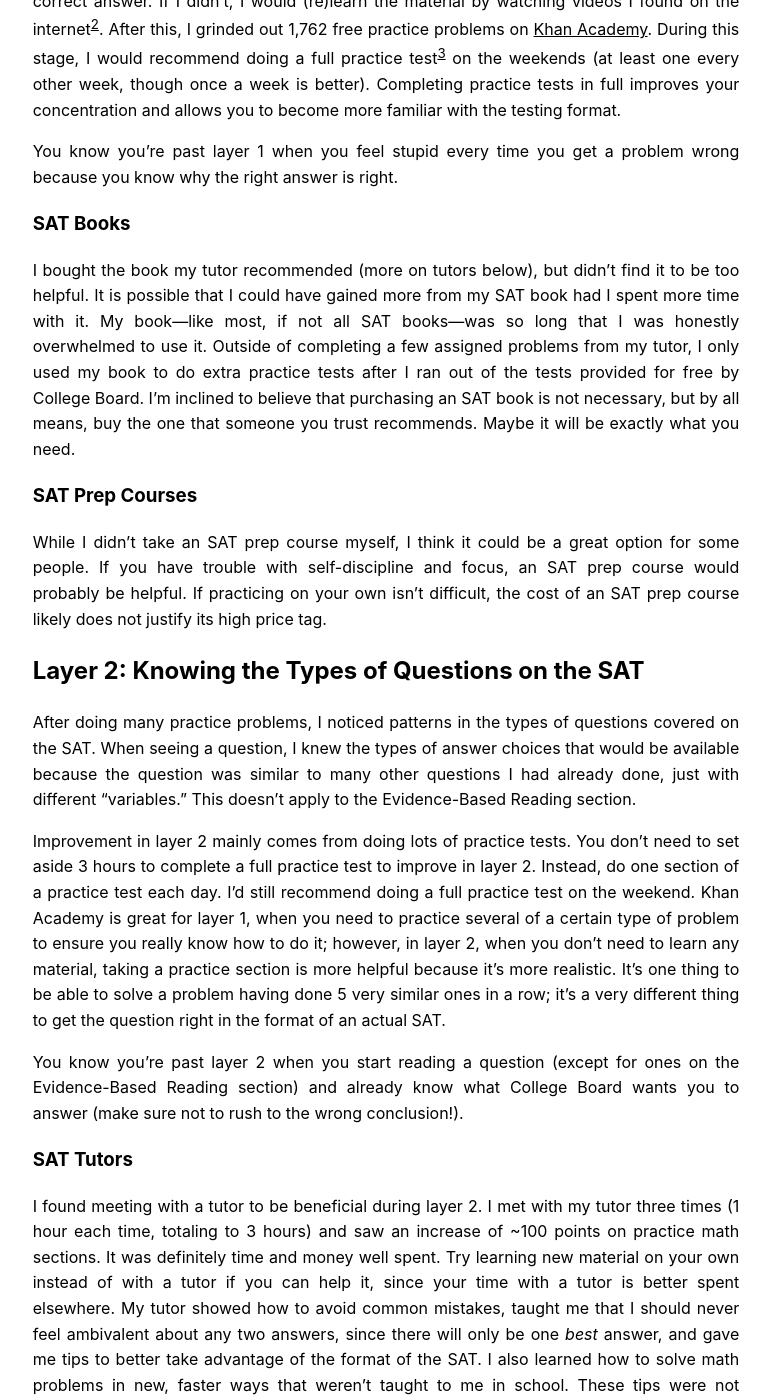
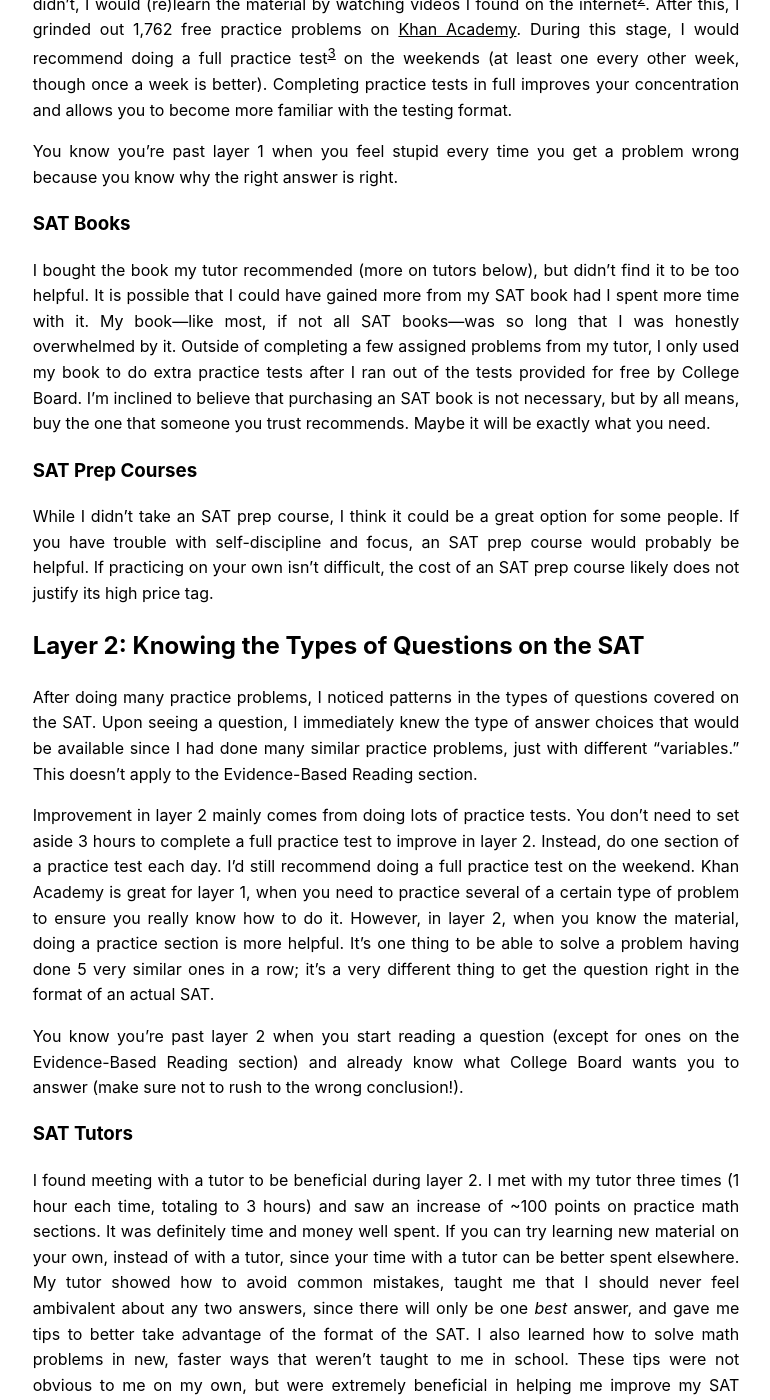
Before and after one commit to JonathanBuchh/buchh.org, a Jekyll site: the page built from _posts/2022-01-05-sat.md, in a window 1280 px wide and 1400 px high, scrolled down 880 px. Shown: the whole window, without its empty margins (254-1024 px from the left). Built offline with Jekyll 4.4.1, drawn with Linux system fonts in a browser that asks for light colours; some of the changed text lies outside the part shown.

Commit message:
Make small working changes

```diff
--- a/_posts/2022-01-05-sat.md
+++ b/_posts/2022-01-05-sat.md
@@ -3,51 +3,51 @@
 description: How I Gained 250+ Points and Scored in the 99<sup>th</sup> Percentile
 permalink: sat
 ---
-When I first started studying for the SAT, I felt lost. I didn't know what books I should be purchasing, which practice tests I should taking, or how much I should be studying. I thought it would be helpful for me (a high school Junior) to document my SAT studying techniques—even if it will only be helpful for my sister, who will be taking the SAT in the next couple of years (as long as it is still a relevant metric). By no means am I saying my method will work for you or that it is the best way to study for the SAT, but it could be of use to some, since it helped me gain 250+ points from my first practice test in August 2021 (85<sup>th</sup> percentile) to the December 2021 SAT (99<sup>th</sup> percentile). I don't say this to gloat, but to add credibility to this SAT studying technique.
+When I first started studying for the SAT, I felt lost. I didn't know what books I should be purchasing, which practice tests I should taking, or how much I should be studying. I thought it would be helpful for me (a high school Junior) to document my SAT studying techniques—even if it will only be helpful for my sister, who will be taking the SAT in the next couple of years (as long as it is still a relevant metric). By no means am I saying my method will work for you or that it is the best way to study for the SAT, but it could be of use to some, since it helped me gain 250+ points from my first practice test in August 2021 (85<sup>th</sup> percentile) to the December 2021 SAT (99<sup>th</sup> percentile). I don't say this to gloat, but to add credibility to this approach.
 
 In my mind, there are three layers to studying for the SAT. If you want to score above 1500, you'll need to get to layer 3, since your margin of error is slim.
 
-Of note, most of the following doesn't really apply to the Evidence-Based Reading section because it's different from the other sections. I found it to be much less formulaic, since the main skill is interpreting texts well. It's notoriously difficult to improve. You really just need to read actual books to improve, though doing practice sections can help. I rekindled my love for reading[^1] during "lockdown" in 2020, so the Evidence-Based Reading started out as my strongest section; however, it turned out to be my weakest section on my December 2021 SAT, since my score in that section improved the least.
+Of note, most of the following doesn't really apply to the Evidence-Based Reading section because it's different from the other sections. I found it to be much less formulaic, since the main skill is interpreting texts well. It's notoriously difficult to improve. You really just need to read actual books to do well, though doing practice sections can help. I rekindled my love for reading[^1] during "lockdown" in 2020, so the Evidence-Based Reading started out as my strongest section; however, it turned out to be my weakest section on my December 2021 SAT, since my score in that section improved the least.
 
 ## Layer 1: Understanding the Content
 
-The first thing I did was make sure I knew how to solve every problem. It's hard to practice when you don't know how to get the right answer. Initially, I took a practice test and went through each problem individually after finishing, marking each answer as correct or incorrect. On incorrectly marked questions, I would check to see if I knew how to get the correct answer. If I didn't, I would (re)learn the material by watching videos I found on the internet[^2]. After this, I grinded out 1,762 free practice problems on [Khan Academy](https://www.khanacademy.org/sat). During this stage, I would recommend doing a full practice test[^3] on the weekends (at least one every other week, though once a week is better). Completing practice tests in full improves your concentration and allows you to become more familiar with the testing format.
+The first thing I did was make sure I knew how to solve every problem. It's hard to practice when you don't know how to get the right answer. Initially, I took a practice test and then went through each problem individually, marking each answer as correct or incorrect. On incorrectly marked questions, I checked to see if I knew how to get the correct answer. If I didn't, I would (re)learn the material by watching videos I found on the internet[^2]. After this, I grinded out 1,762 free practice problems on [Khan Academy](https://www.khanacademy.org/sat). During this stage, I would recommend doing a full practice test[^3] on the weekends (at least one every other week, though once a week is better). Completing practice tests in full improves your concentration and allows you to become more familiar with the testing format.
 
 You know you're past layer 1 when you feel stupid every time you get a problem wrong because you know why the right answer is right.
 
 ### SAT Books
 
-I bought the book my tutor recommended (more on tutors below), but didn't find it to be too helpful. It is possible that I could have gained more from my SAT book had I spent more time with it. My book—like most, if not all SAT books—was so long that I was honestly overwhelmed to use it. Outside of completing a few assigned problems from my tutor, I only used my book to do extra practice tests after I ran out of the tests provided for free by College Board. I'm inclined to believe that purchasing an SAT book is not necessary, but by all means, buy the one that someone you trust recommends. Maybe it will be exactly what you need.
+I bought the book my tutor recommended (more on tutors below), but didn't find it to be too helpful. It is possible that I could have gained more from my SAT book had I spent more time with it. My book—like most, if not all SAT books—was so long that I was honestly overwhelmed by it. Outside of completing a few assigned problems from my tutor, I only used my book to do extra practice tests after I ran out of the tests provided for free by College Board. I'm inclined to believe that purchasing an SAT book is not necessary, but by all means, buy the one that someone you trust recommends. Maybe it will be exactly what you need.
 
 ### SAT Prep Courses
 
-While I didn't take an SAT prep course myself, I think it could be a great option for some people. If you have trouble with self-discipline and focus, an SAT prep course would probably be helpful. If practicing on your own isn't difficult, the cost of an SAT prep course likely does not justify its high price tag.
+While I didn't take an SAT prep course, I think it could be a great option for some people. If you have trouble with self-discipline and focus, an SAT prep course would probably be helpful. If practicing on your own isn't difficult, the cost of an SAT prep course likely does not justify its high price tag.
 
 ## Layer 2: Knowing the Types of Questions on the SAT
 
-After doing many practice problems, I noticed patterns in the types of questions covered on the SAT. When seeing a question, I knew the types of answer choices that would be available because the question was similar to many other questions I had already done, just with different "variables." This doesn't apply to the Evidence-Based Reading section.
+After doing many practice problems, I noticed patterns in the types of questions covered on the SAT. Upon seeing a question, I immediately knew the type of answer choices that would be available since I had done many similar practice problems, just with different "variables." This doesn't apply to the Evidence-Based Reading section.
 
-Improvement in layer 2 mainly comes from doing lots of practice tests. You don't need to set aside 3 hours to complete a full practice test to improve in layer 2. Instead, do one section of a practice test each day. I'd still recommend doing a full practice test on the weekend. Khan Academy is great for layer 1, when you need to practice several of a certain type of problem to ensure you really know how to do it; however, in layer 2, when you don't need to learn any material, taking a practice section is more helpful because it's more realistic. It's one thing to be able to solve a problem having done 5 very similar ones in a row; it's a very different thing to get the question right in the format of an actual SAT.
+Improvement in layer 2 mainly comes from doing lots of practice tests. You don't need to set aside 3 hours to complete a full practice test to improve in layer 2. Instead, do one section of a practice test each day. I'd still recommend doing a full practice test on the weekend. Khan Academy is great for layer 1, when you need to practice several of a certain type of problem to ensure you really know how to do it. However, in layer 2, when you know the material, doing a practice section is more helpful. It's one thing to be able to solve a problem having done 5 very similar ones in a row; it's a very different thing to get the question right in the format of an actual SAT.
 
 You know you're past layer 2 when you start reading a question (except for ones on the Evidence-Based Reading section) and already know what College Board wants you to answer (make sure not to rush to the wrong conclusion!).
 
 ### SAT Tutors
 
-I found meeting with a tutor to be beneficial during layer 2. I met with my tutor three times (1 hour each time, totaling to 3 hours) and saw an increase of ~100 points on practice math sections. It was definitely time and money well spent. Try learning new material on your own instead of with a tutor if you can help it, since your time with a tutor is better spent elsewhere. My tutor showed how to avoid common mistakes, taught me that I should never feel ambivalent about any two answers, since there will only be one _best_ answer, and gave me tips to better take advantage of the format of the SAT. I also learned how to solve math problems in new, faster ways that weren't taught to me in school. These tips were not obvious to me on my own, but were extremely beneficial in helping me improve my SAT score.
+I found meeting with a tutor to be beneficial during layer 2. I met with my tutor three times (1 hour each time, totaling to 3 hours) and saw an increase of ~100 points on practice math sections. It was definitely time and money well spent. If you can try learning new material on your own, instead of with a tutor, since your time with a tutor can be better spent elsewhere. My tutor showed how to avoid common mistakes, taught me that I should never feel ambivalent about any two answers, since there will only be one _best_ answer, and gave me tips to better take advantage of the format of the SAT. I also learned how to solve math problems in new, faster ways that weren't taught to me in school. These tips were not obvious to me on my own, but were extremely beneficial in helping me improve my SAT score.
 
 ## Layer 3: Pacing
 
-I got to layer 3 only a week or two before I took the December 2021 SAT.
+I got to layer 3 just a week or two before I took the December 2021 SAT.
 
-When I first started taking practice tests, I could barely finish a section on time, but after enough practice, I would have enough time to start checking my work for a second time. At this point, I needed to pace myself and slow down. I found I scored better when I took my time when first answering questions, having just enough time to thoroughly check my work than when I rushed through the test and had time to check my work twice, since it was hard to convince myself to meticulously examine my work after already doing it once. To score in the 1500s, it is critical to check your work, since you can't miss many questions.
+When I first started taking practice tests, I could barely finish a section on time, but after enough practice, I had enough time to partially check my work a second time. At this point, I needed to pace myself and slow down. I found I scored better when I took my time when first answering questions, having just enough time to thoroughly check my work once than when I rushed through the test and had time to check my work twice. It was hard to convince myself to meticulously examine my work after having already done it once. To score in the 1500s, it is critical to check your work, since you can't miss many questions.
 
-When you are at the point where need to slow down, there isn't much else you can do to improve besides gaining confidence and calming nerves.
+If you get to the point where you need to slow down, there isn't much else you can do to improve besides calming nerves and gaining confidence by doing well on additional practice tests.
 
 ## Timing
 
-I highly recommend taking the SAT in August of the start of your junior year. Because you have plenty of time before you need to submit an SAT score, you can use the August SAT as a super low pressure environment to understand what it feels like to take an SAT. Because this test date is several months earlier than the PSAT, the _only_ opportunity to be selected as a National Merit Finalist, it's even not optimal to peak in August. Instead, try to be most prepared to take the SAT when your school takes the PSAT and schedule a test near that date.
+I highly recommend taking the SAT in August of the start of your junior year. Because you have plenty of time before you need to submit an SAT score, you can use the August SAT as a super low pressure environment to understand what it feels like to take an SAT. Because this test date is several months earlier than the PSAT, the _only_ opportunity to be selected as a National Merit Finalist, it may not be optimal to peak in August. Instead, try to peak when your school takes the PSAT and schedule an SAT close to that date.
 
-The worst case scenario is really not that bad: you realize you need to study more, but at least you'll be more prepared for your next test and for the PSAT, since you're now more comfortable with the testing environment. The best case scenario is quite good: you don't have to worry about the SAT anymore since you now have a score you are happy with. Either way, there's a positive outcome.
+The worst case scenario is really not that bad: you realize you need to study more, but at least you'll be more prepared for your next test and for the PSAT, since you're now more comfortable with the testing environment. The best case scenario is quite good: you don't have to worry about the SAT anymore, since you're happy with your score. Either way, there's a positive outcome.
 
 I also found it helpful to bring an analog watch with me to take the SAT. College Board doesn't allow for any watches that make noise (basically all digital watches) or external timing devices[^4], so an analog watch is the only way to mange your time besides hoping there will be a visible clock. Not only did I have peace of mind knowing that I would certainly be able to keep track of time by bringing an analog watch, but I was able to use the watch as a countdown timer by setting it to count down to 12:00 for each section. For example, if a section was 25 minutes long, I would set the watch for 11:35 (make sure to count by 5's so you don't make a silly mistake and think you have more/less time than you actually have).
 
```
